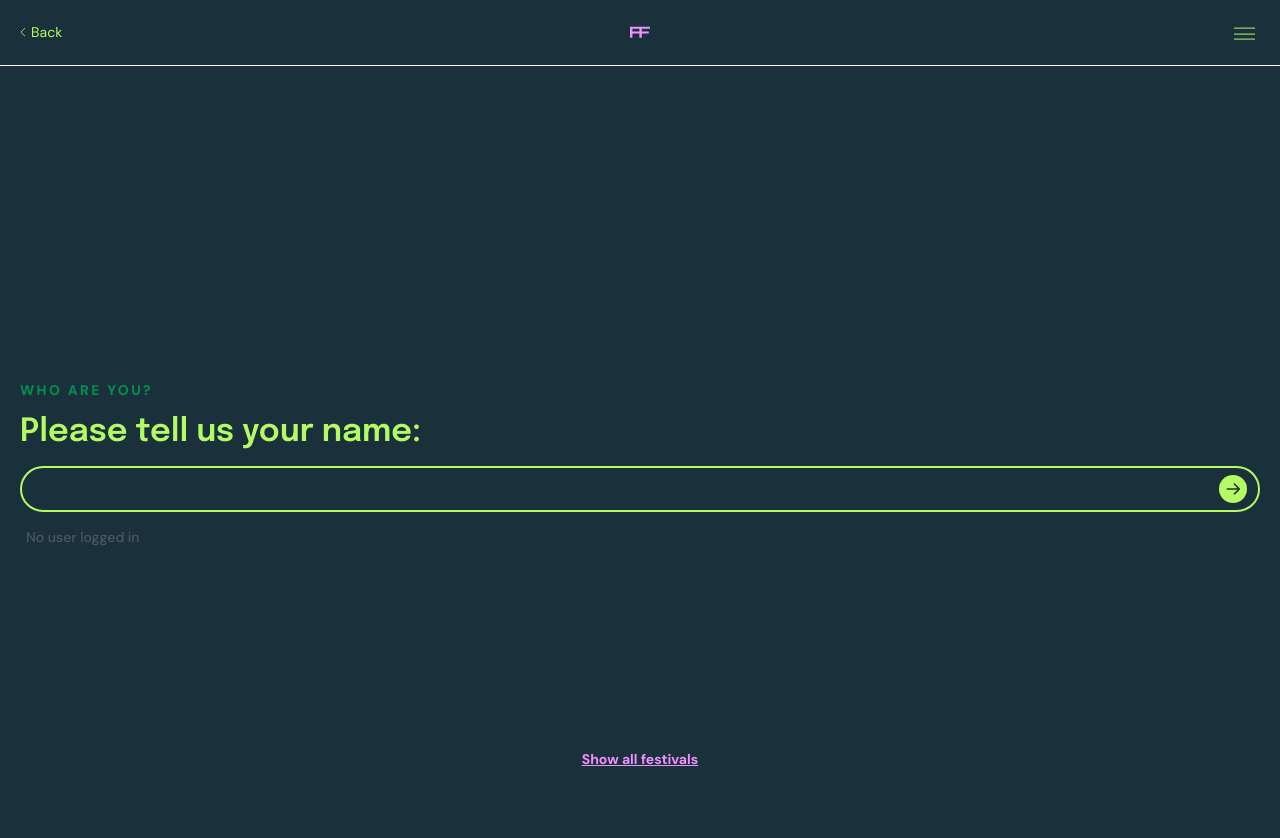
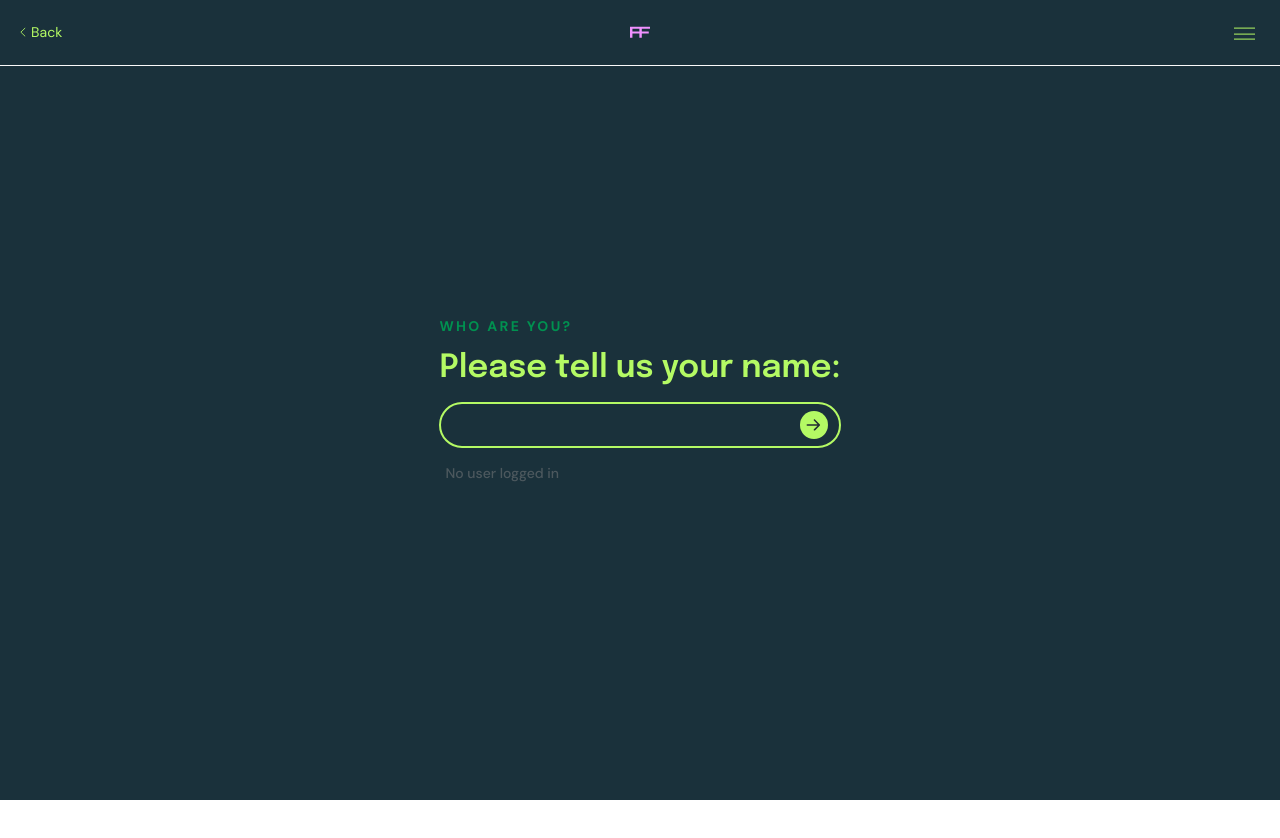
Before and after one commit to davidwobido/festival-filter, a React (Vite) app: page /login in a window 1280 px wide. Shown: the top 838 px of the page. After the commit the page ends 800 px from the top, so only its background shows below. Built offline with nearby package versions, Linux system fonts and the light colour scheme.

Commit message:
:lipstick: Center content @ NameInput page

```diff
--- a/src/pages/NameInput/NameInput.module.css
+++ b/src/pages/NameInput/NameInput.module.css
@@ -1,23 +1,12 @@
-.wrapper {
-  display: grid;
-  height: 100vh;
-  background-color: var(--color-primary-bg);
-}
-
 .content {
   display: grid;
   align-content: center;
   gap: 1rem;
+  height: calc(100% + -4rem);
   padding: 1.25rem;
+  justify-self: center;
 }
 
 .preline {
   composes: text-preline from global;
 }
-
-.footer {
-  position: absolute;
-  bottom: 2rem;
-  display: grid;
-  justify-self: center;
-}
--- a/src/pages/NameInput/NameInput.tsx
+++ b/src/pages/NameInput/NameInput.tsx
@@ -12,11 +12,6 @@ function NameInput() {
           <h2>Please tell us your name:</h2>
           <AddUser />
         </div>
-        <footer className={styles.footer}>
-          <Link to="/all-festivals" className={styles.skip}>
-            Show all festivals
-          </Link>
-        </footer>
       </div>
     </>
   );
```
